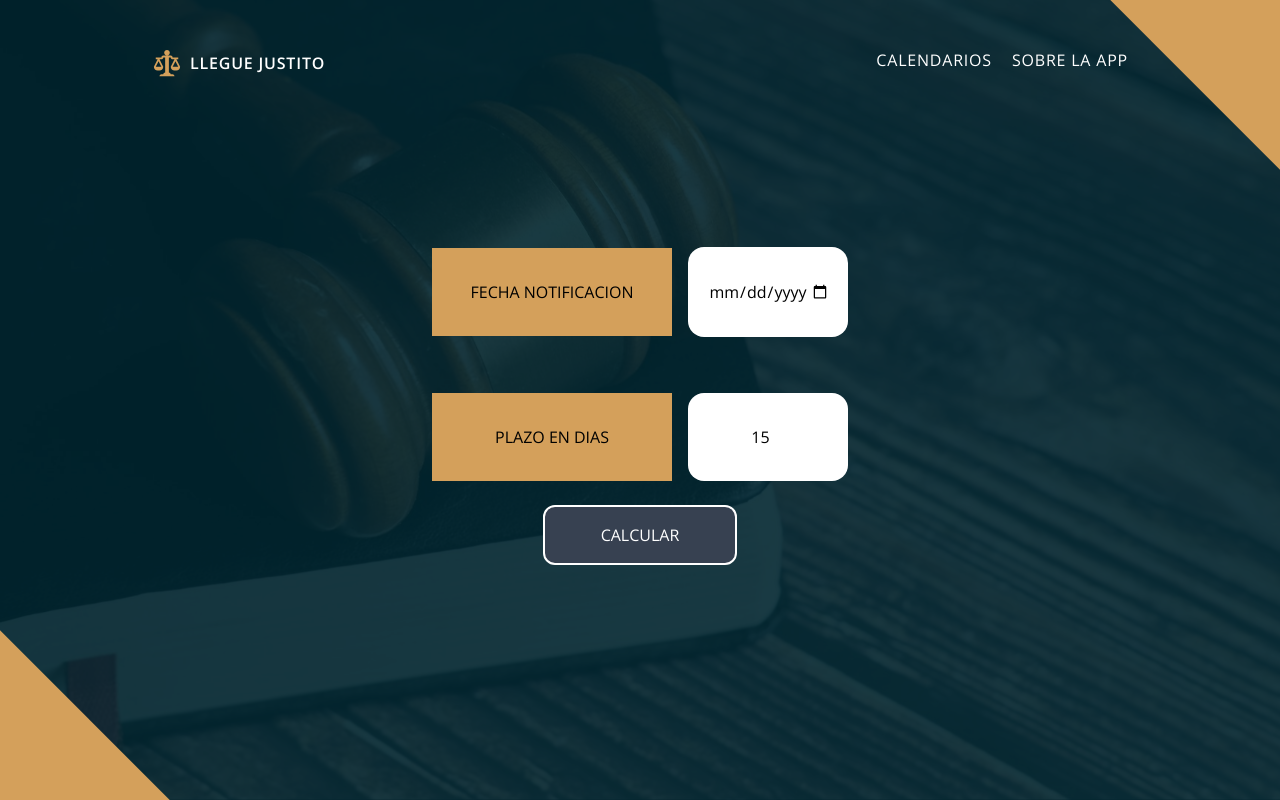
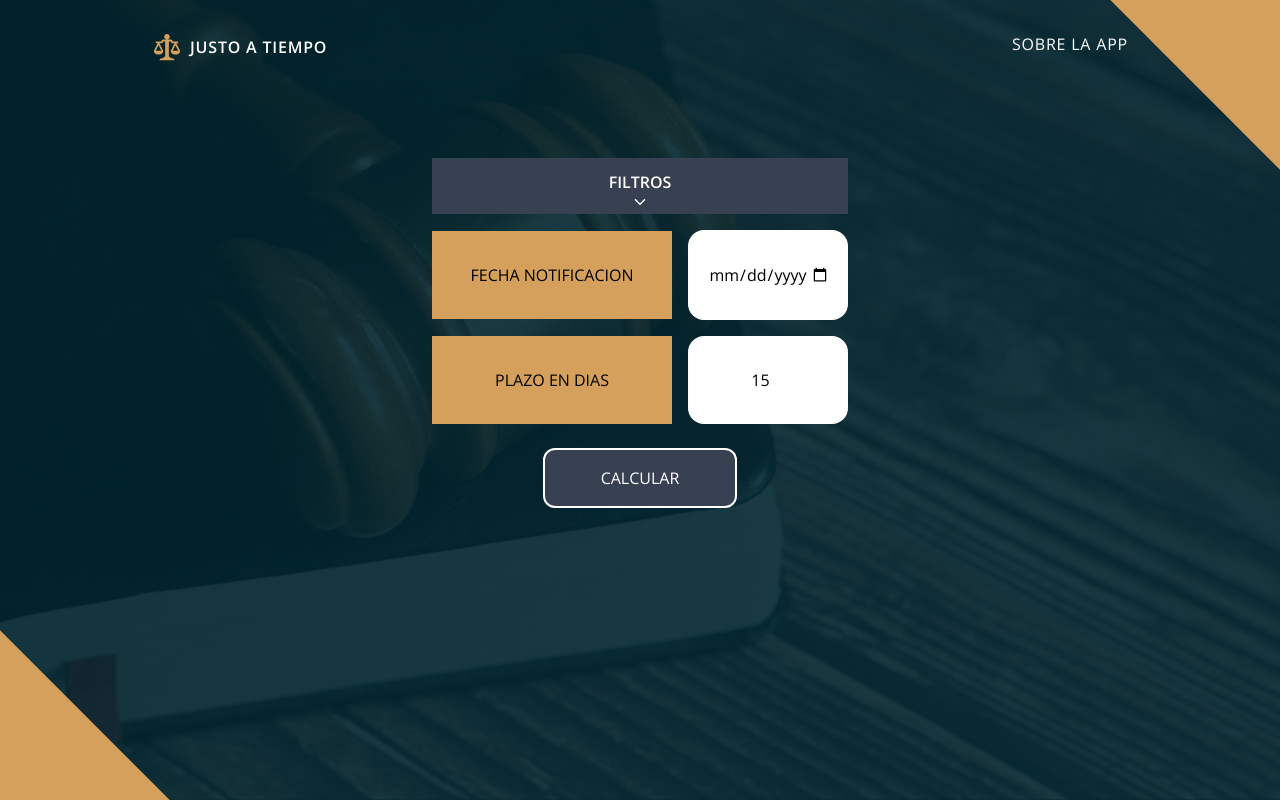
Before and after one commit to Dev-Santi/LegalDateNextjs, a Next.js app: page / in a window 1280 px wide. Shown: the top 800 px of the page. Built offline with nearby package versions, Linux system fonts and the light colour scheme.

Commit message:
functional filters now in frontend

```diff
--- a/src/app/page.tsx
+++ b/src/app/page.tsx
@@ -8,7 +8,7 @@ import { GoLaw } from 'react-icons/go';
 
 export default function Home() {
     return (
-        <div className='max-w-[64rem] mx-auto px-6 py-4 md:pt-12'>
+        <div className='max-w-[64rem] mx-auto px-6 pt-8'>
             <TopTriangle />
 
             <header className='flex justify-between'>
@@ -16,13 +16,10 @@ export default function Home() {
                     <span className='text-orange text-3xl'>
                         <GoLaw />
                     </span>
-                    <span className='text-white tracking-wider font-semibold'>LLEGUE JUSTITO</span>
+                    <span className='text-white tracking-wider font-semibold'>JUSTO A TIEMPO</span>
                 </Link>
-                <nav className='hidden lg:block'>
+                <nav className='hidden md:block'>
                     <ul className='flex gap-5 text-white tracking-wider uppercase'>
-                        <li>
-                            <Link href='/'>Calendarios</Link>
-                        </li>
                         <li>
                             <Link href='/'>Sobre la app</Link>
                         </li>
@@ -30,9 +27,10 @@ export default function Home() {
                 </nav>
             </header>
 
-            <main className='mx-auto my-2 w-fit flex items-center justify-center min-h-[calc(100vh-5rem)] md:min-h-[calc(100vh-10rem)]'>
+            <main className='mx-auto my-2 w-fit mt-24'>
                 <Calculator />
             </main>
+
             <BottomTriangle />
         </div>
     );
--- a/src/components/calculator/index.tsx
+++ b/src/components/calculator/index.tsx
@@ -4,14 +4,103 @@ import swal from 'sweetalert2';
 import { calculateDate } from '@/calendar/functions';
 import { useState } from 'react';
 
+import { IoIosArrowDown, IoIosArrowUp } from 'react-icons/io';
+
 export default function Calculator() {
     const [date, setDate] = useState('');
     const [count, setCount] = useState('15');
+    const [filters, setFilters] = useState({
+        holidays: true, // Filtrar dias feriados
+        weekend: true, // Filtrar Sabados y Domingos
+        judicialVacation: true, // Filtrar ferias judiciales
+        allowTurismo: false, // Tomar semana de turismo como semana habil
+    });
+    const [visibleFilters, setVisibleFilters] = useState(false);
+
+    function handleClick(e: React.MouseEvent) {
+        e.preventDefault();
+        swal.fire({
+            title: calculateDate(date, count, {
+                ...filters,
+            }),
+            confirmButtonColor: '#d4a05b',
+            confirmButtonText: 'Cerrar',
+        });
+    }
+
+    const visibleFiltersClass = visibleFilters ? 'h-54' : 'h-14';
 
     return (
         <>
             <form className='text-center flex flex-col gap-4 items-center'>
-                <div className='flex flex-col md:flex-row items-center gap-4 mb-10'>
+                <div
+                    className={
+                        'transition-all duration-300 bg-gray-700 text-white w-full p-3 flex flex-col items-center overflow-hidden ' +
+                        visibleFiltersClass
+                    }
+                >
+                    <h2 className='uppercase font-semibold '>Filtros</h2>
+                    <div className='cursor-pointer' onClick={() => setVisibleFilters(!visibleFilters)}>
+                        {visibleFilters ? <IoIosArrowUp /> : <IoIosArrowDown />}
+                    </div>
+
+                    {/* Filters */}
+                    <div className='flex justify-between items-center w-full mt-4'>
+                        <label className='' htmlFor='holidayCheck'>
+                            Feriados
+                        </label>
+                        <input
+                            type='checkbox'
+                            onChange={() => setFilters({ ...filters, holidays: !filters.holidays })}
+                            name='feriados'
+                            defaultChecked
+                            id='holidayCheck'
+                        />
+                    </div>
+
+                    <div className='flex justify-between items-center w-full mt-4'>
+                        <label className='' htmlFor='turismoCheck'>
+                            Semana de turismo
+                        </label>
+                        <input
+                            type='checkbox'
+                            onChange={() => setFilters({ ...filters, allowTurismo: !filters.allowTurismo })}
+                            name='turismo'
+                            defaultChecked
+                            id='turismoCheck'
+                        />
+                    </div>
+
+                    <div className='flex justify-between items-center w-full mt-4'>
+                        <label className='' htmlFor='weekendCheck'>
+                            Fines de semana
+                        </label>
+                        <input
+                            type='checkbox'
+                            onChange={() => setFilters({ ...filters, weekend: !filters.weekend })}
+                            name='finDeSemana'
+                            defaultChecked
+                            id='weekendCheck'
+                        />
+                    </div>
+
+                    <div className='flex justify-between items-center w-full mt-4'>
+                        <label className='' htmlFor='judicialVacationsCheck'>
+                            Ferias judiciales
+                        </label>
+                        <input
+                            type='checkbox'
+                            onChange={() =>
+                                setFilters({ ...filters, judicialVacation: !filters.judicialVacation })
+                            }
+                            name='judicialVacations'
+                            defaultChecked
+                            id='judicialVacationsCheck'
+                        />
+                    </div>
+                </div>
+
+                <div className='flex flex-col md:flex-row items-center gap-4'>
                     <label className='bg-orange py-2 md:py-8 w-60' htmlFor='idStartDate'>
                         FECHA NOTIFICACION
                     </label>
@@ -42,19 +131,7 @@ export default function Calculator() {
                 </div>
 
                 <button
-                    onClick={(e) => {
-                        e.preventDefault();
-                        swal.fire({
-                            title: calculateDate(date, count, {
-                                holidays: true, // Filtrar dias feriados
-                                weekend: true, // Filtrar Sabados y Domingos
-                                judicialVacation: true, // Filtrar ferias judiciales
-                                allowTurismo: false, // Tomar semana de turismo como semana habil
-                            }),
-                            confirmButtonColor: '#d4a05b',
-                            confirmButtonText: 'Cerrar',
-                        });
-                    }}
+                    onClick={handleClick}
                     className='bg-gray-700 border-2 border-white mt-2 w-fit text-white rounded-xl py-4 px-14'
                     type='submit'
                 >
```
